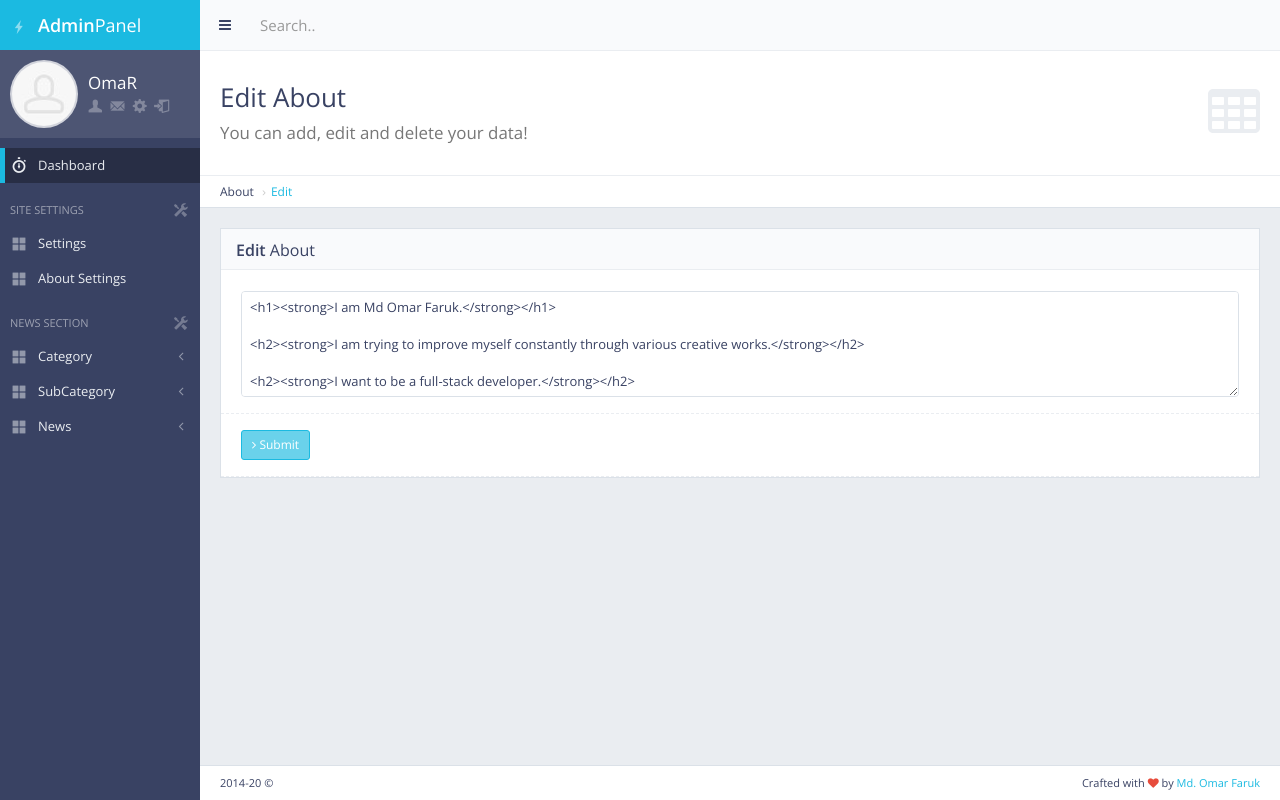
After one commit to IamOmaR22/Online-News-Portal-with-Django, a Django app: page /panel/about/setting/ in a window 1280 px wide. The commit adds this page. Run offline with Django 3.2, Linux system fonts and the light colour scheme; a user stored in the database is signed in; data comes from the database, SQL or seed files in the repository; both versions use the stored data as it was after the commit; some libraries are stand-ins or nearby versions.

Commit message:
About Text Change and Panel

```diff
--- a/main/models.py
+++ b/main/models.py
@@ -5,7 +5,8 @@ from django.db import models
 
 class Main(models.Model):
     name = models.CharField(max_length=50)
-    about = models.TextField()  # default="-"
+    about = models.TextField()  # this is for footer  (default="-")
+    abouttxt = models.TextField(default="")    ## About page text
     fb = models.CharField(default="-", max_length=50)
     tw = models.CharField(default="-", max_length=50)
     yt = models.CharField(default="-", max_length=50)
--- /dev/null
+++ b/main/templates/back/about_setting.html
@@ -0,0 +1,86 @@
+
+{% extends 'back/master.html' %}
+
+{% load static %}
+
+<!-- Add Editor(CKEditor) for News Add Page Start -->
+{% block headblock %}
+
+    <script src="{% static 'ckeditor/ckeditor.js' %}"></script>
+
+{% endblock %}
+<!-- Add Editor(CKEditor) for News Add Page Start -->
+
+{% block mainblock %}
+<!-- Datatables Header -->
+<div class="content-header">
+    <div class="header-section">
+        <h1>
+            <i class="fa fa-table"></i>Edit About<br><small>You can add, edit and delete your data!</small>
+        </h1>
+    </div>
+</div>
+<ul class="breadcrumb breadcrumb-top">
+    <li>About</li>
+    <li><a href="/panel/about/setting/">Edit</a></li>
+</ul>
+<!-- END Datatables Header -->
+
+
+<div class="row">
+    <div class="col-md-12">
+        <!-- Basic Form Elements Block -->
+        <div class="block">
+            <!-- Basic Form Elements Title -->
+            <div class="block-title">
+
+                <h2><strong>Edit</strong> About</h2>
+            </div>
+            <!-- END Form Elements Title -->
+
+            <!-- Basic Form Elements Content -->
+            <form action="{% url 'about_setting' %}" method="post" enctype="multipart/form-data" class="form-horizontal form-bordered">
+                {% csrf_token %}
+
+
+                <div class="form-group">
+                    <div class="col-md-12">
+                        <textarea type="text" id="txt" name="txt" rows="5" class="form-control" placeholder="Short txt">{{ about }}</textarea>
+                    </div>
+                </div>
+
+                <!-- Replace by name -->
+                <!-- Add Editor(CKEditor) for News Add Page Start -->
+                <script>
+                    CKEDITOR.replace( 'txt' );
+                </script>
+                <!-- Add Editor(CKEditor) for News Add Page Start -->
+
+
+
+                <div class="form-group">
+                    <div class="col-md-12">
+                        <button type="submit" class="btn btn-sm btn-primary"><i class="fa fa-angle-right"></i> Submit</button>   </div>
+
+                </div>
+
+
+
+
+            </form>
+            <!-- END Basic Form Elements Content -->
+        </div>
+        <!-- END Basic Form Elements Block -->
+    </div>
+
+</div>
+
+
+{% endblock %}
+
+
+{% block footerblock %}
+<!-- Load and execute javascript code used only in this page -->
+<script src="{% static 'back/js/pages/tablesDatatables.js' %}"></script>
+<script>$(function(){ TablesDatatables.init(); });</script>
+        {% endblock %}
--- a/main/templates/back/master.html
+++ b/main/templates/back/master.html
@@ -147,15 +147,24 @@
                                     <a href="/panel" class=" active"><i class="gi gi-stopwatch sidebar-nav-icon"></i><span class="sidebar-nav-mini-hide">Dashboard</span></a>
                                 </li>
 
-
+                        <!-- Site Settings Panel(To add all the settings) Start -->
                                 <li class="sidebar-header">
                                     <span class="sidebar-header-options clearfix"><a href="javascript:void(0)" data-toggle="tooltip" title="Quick Settings"><i class="gi gi-settings"></i></a></span>
                                     <span class="sidebar-header-title">Site Settings</span>
                                 </li>
+                        <!-- Site Settings Panel(To add all the settings) End -->
 
+                            <!-- Settings (Under Site Settings Panel) Start -->
                                 <li>
                                     <a href="/panel/setting/" class=""><i class="gi gi-show_big_thumbnails sidebar-nav-icon"></i><span class="sidebar-nav-mini-hide">Settings</span></a>
                                 </li>
+                            <!-- Settings (Under Site Settings Panel) End -->
+
+                            <!-- About Settings (Under Site Settings Panel) Start -->
+                                <li>
+                                    <a href="/panel/about/setting/" class=""><i class="gi gi-show_big_thumbnails sidebar-nav-icon"></i><span class="sidebar-nav-mini-hide">About Settings</span></a>
+                                </li>
+                            <!-- About Settings (Under Site Settings Panel) End -->
 
                                 <li class="sidebar-header">
                                     <span class="sidebar-header-options clearfix"><a href="javascript:void(0)" data-toggle="tooltip" title="Quick Settings"><i class="gi gi-settings"></i></a></span>
--- a/main/urls.py
+++ b/main/urls.py
@@ -9,4 +9,5 @@ urlpatterns = [
     url(r'^login/$', views.mylogin, name='mylogin'),
     url(r'^logout/$', views.mylogout, name='mylogout'),
     url(r'^panel/setting/$', views.site_setting, name='site_setting'),
+    url(r'^panel/about/setting/$', views.about_setting, name='about_setting'),  ## This is for about(about seeting) in admin panel
 ]
--- a/main/views.py
+++ b/main/views.py
@@ -163,3 +163,28 @@ def site_setting(request):
     site = Main.objects.get(pk=2)
 
     return render(request, 'back/setting.html', {'site':site})
+
+
+##-#-## Text Change in About Page(Change from admin panel) Start ##-#-##
+def about_setting(request):
+
+    # Login check Start
+    if not request.user.is_authenticated:
+        return redirect('mylogin')   # when user is not logged in, it will take you the login page(mylogin)
+    # Login check End
+
+    if request.method == 'POST':
+        txt = request.POST.get('txt')
+
+        if txt == "":   ## when text is empty, it will show the error page
+            error = "All Fields Required"
+            return render(request, 'back/error.html', {'error':error})
+
+        b = Main.objects.get(pk=2)
+        b.abouttxt = txt
+        b.save()
+
+    about = Main.objects.get(pk=2).abouttxt  ## abouttxt is model field name
+
+    return render(request, 'back/about_setting.html', {'about': about})
+##-#-## Text Change in About Page(change from admin panel) End ##-#-##
```
Also changed, not shown: main/templates/front/about.html (+6 -10 lines), db.sqlite3, main/migrations/0008_main_abouttxt.py (added).
